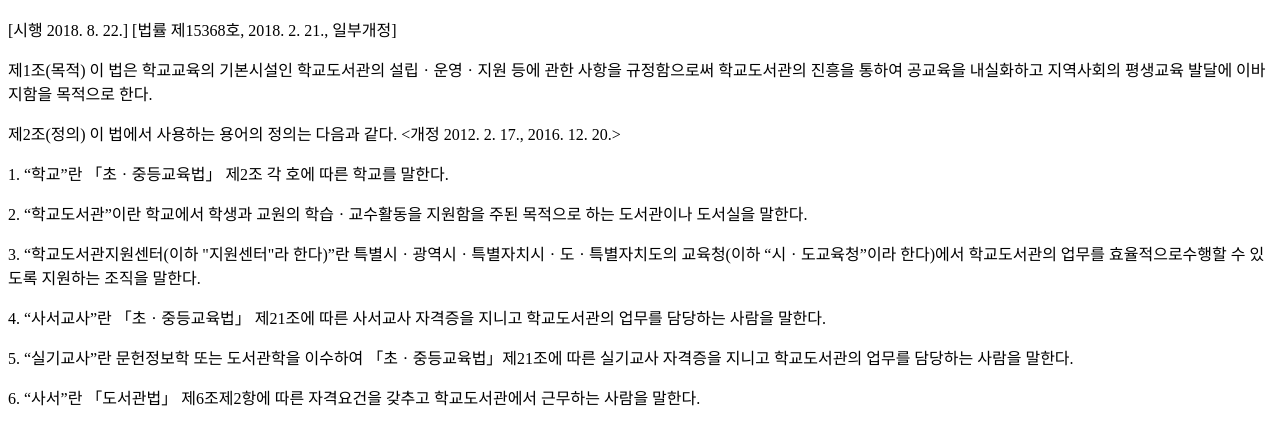
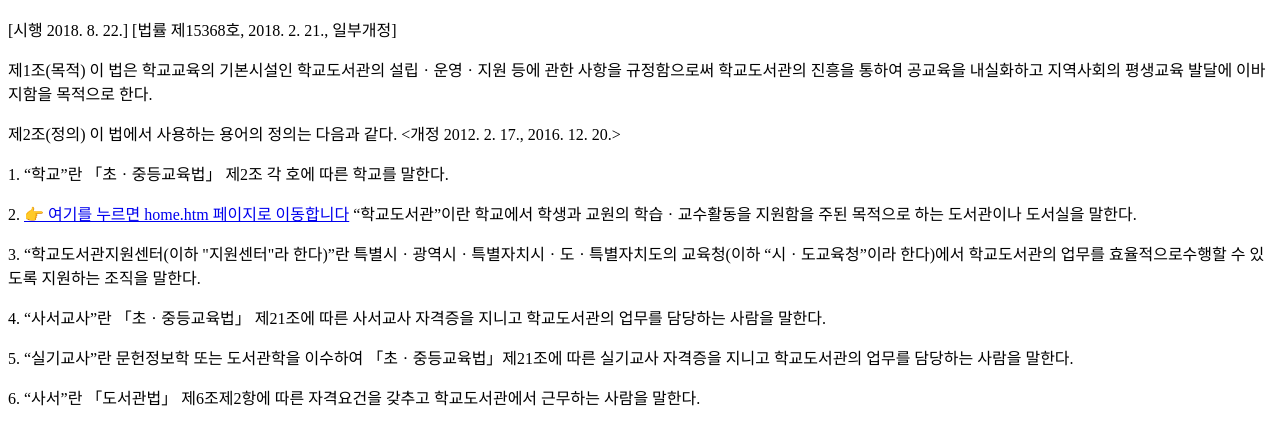
Before and after one commit to whgdmsep/add, a plain HTML site: page index.htm in a window 1280 px wide. Shown: the part 376-800 px from the top of the page. Drawn offline with Linux system fonts and the light colour scheme.

Commit message:
Update index.htm

```diff
--- a/index.htm
+++ b/index.htm
@@ -30,7 +30,8 @@
 
     <p>1. “학교”란 「초ㆍ중등교육법」 제2조 각 호에 따른 학교를 말한다.</p>
 
-    <p>2. “학교도서관”이란 학교에서 학생과 교원의 학습ㆍ교수활동을 지원함을 주된 목적으로 하는 도서관이나 도서실을 말한다.</p>
+    <p>2.   <a href="home.htm">👉 여기를 누르면 home.htm 페이지로 이동합니다</a>
+“학교도서관”이란 학교에서 학생과 교원의 학습ㆍ교수활동을 지원함을 주된 목적으로 하는 도서관이나 도서실을 말한다.</p>
 
     <p>3. “학교도서관지원센터(이하 "지원센터"라 한다)”란 특별시ㆍ광역시ㆍ특별자치시ㆍ도ㆍ특별자치도의 교육청(이하 “시ㆍ도교육청”이라 한다)에서 학교도서관의 업무를 효율적으로수행할 수 있도록 지원하는 조직을 말한다.</p>
 
```
